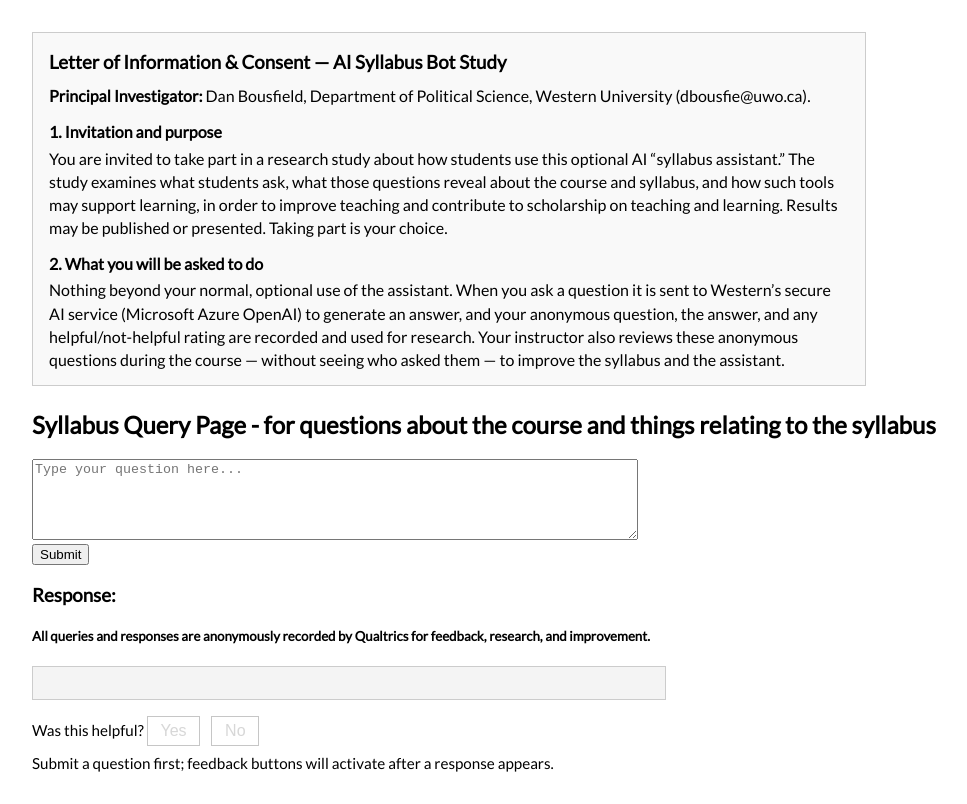
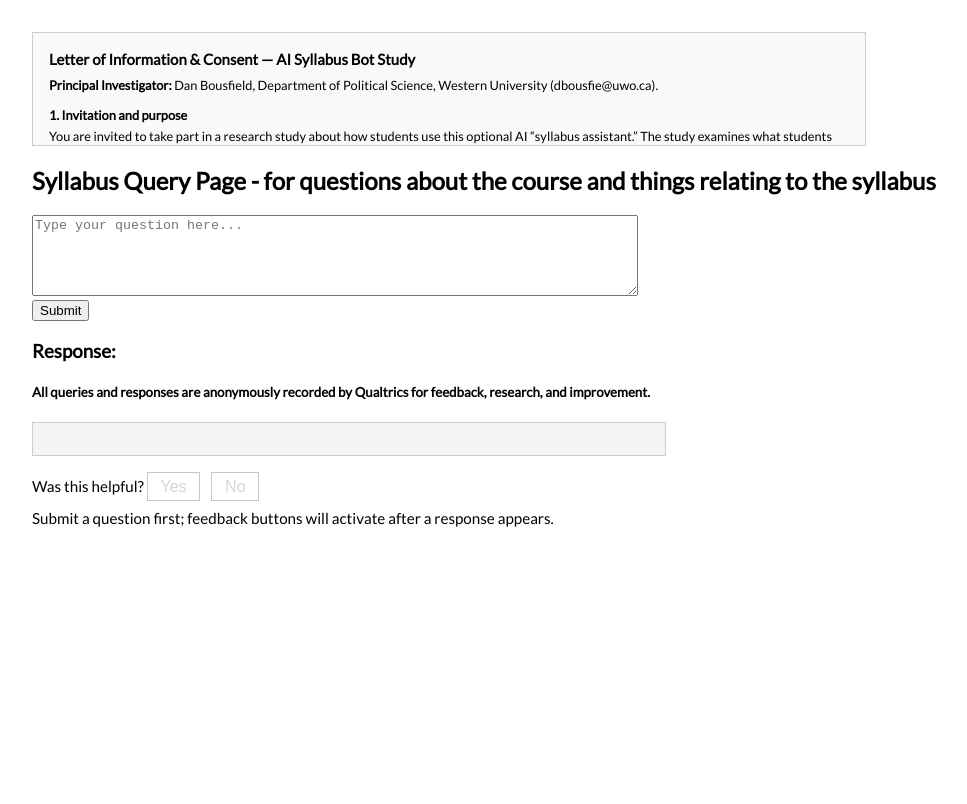
Before and after one commit to dbousfie/syllabus-bot-azure, a plain HTML site: page index.html in a window 1280 px wide. Shown: the whole page, without its empty margins (0-967 px from the left). Drawn offline with Linux system fonts and the light colour scheme.

Commit message:
Adjust styles for syllabus assistant notice

```diff
--- a/index.html
+++ b/index.html
@@ -11,13 +11,14 @@
     }
     #syllabusAssistantNotice {
       max-width: 800px;
-      max-height: 320px;
+      max-height: 80px;
       overflow-y: auto;
-      margin-bottom: 1.5rem;
+      margin-bottom: 0.75rem;
       padding: 1rem;
       border: 1px solid #ccc;
       background: #f9f9f9;
-      line-height: 1.45;
+      line-height: 1.35;
+      font-size: 0.8rem;
     }
     #syllabusAssistantNotice p {
       margin: 0 0 0.5rem 0;
```
